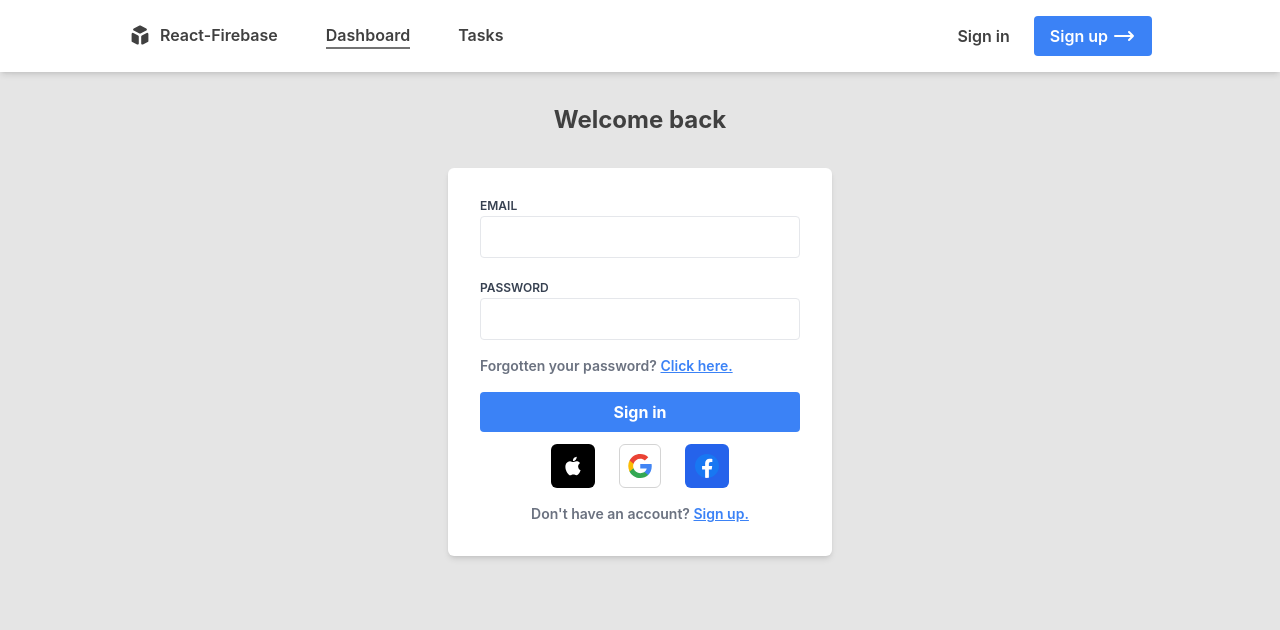
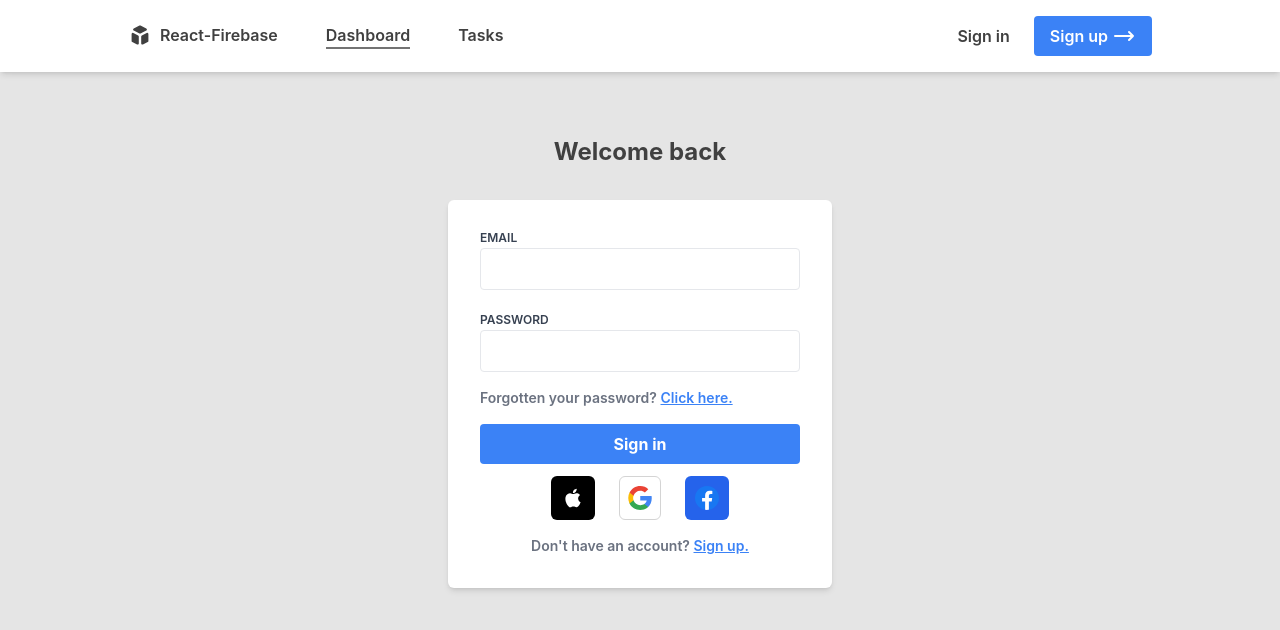
Before and after one commit to dangraham99/react-firebase, a React (Create React App) app: page /login in a window 1280 px wide. Shown: the top 630 px of the page. Built offline with nearby package versions, Linux system fonts and the light colour scheme; no server answers.

Commit message:
auth guard

```diff
--- a/src/App.jsx
+++ b/src/App.jsx
@@ -1,38 +1,48 @@
 import Login from "./components/Login";
 import Navbar from "./components/Navbar";
 import Register from "./components/Register";
-import { BrowserRouter as Router, Route, Routes } from 'react-router-dom'
+import { BrowserRouter as Router, Route, Routes, Switch } from 'react-router-dom'
 import { AuthProvider } from "./contexts/AuthContext"
+import Dashboard from "./components/Dashboard";
+import Private from "./components/Private"
+import ForgotPassword from "./components/ForgotPassword";
 
 function App() {
   return (
-    <AuthProvider>
-      <div className="App font-[Inter]">
-        <Router>
+    <Router>
+      <AuthProvider>
+        <div className="App font-[Inter]">
           <Navbar />
-          <div className="max-w-1/5">
+          <div className="max-w-5xl py-8  mx-auto">
+
             <Routes>
               <Route
+                path='/'
+                exact
+                element={<>
+                  <Private>
+                    <Dashboard />
+                  </Private>
+                </>}
+              />
+              <Route
                 path='/login'
-                element={
-                  <>
-                    <Login />
-                  </>
-                }
+                element={<Login />}
               />
               <Route
                 path='/register'
-                element={
-                  <>
-                    <Register />
-                  </>
-                }
+                element={<Register />}
+              />
+              <Route
+                path='/forgot-password'
+                element={<ForgotPassword />}
+
               />
             </Routes>
           </div>
-        </Router>
-      </div >
-    </AuthProvider>
+        </div >
+      </AuthProvider>
+    </Router >
   );
 }
 
--- /dev/null
+++ b/src/components/Private.jsx
@@ -0,0 +1,26 @@
+import React from 'react'
+import { Route, Navigate } from 'react-router-dom'
+import { useAuth } from '../contexts/AuthContext'
+import FadeLoader from "react-spinners/ClipLoader";
+
+function Private({ children }) {
+
+    const { currentUser, loading } = useAuth()
+
+    if (loading) return <FadeLoader loading={loading} />
+
+    return (
+        <div>
+
+            {
+                currentUser ?
+                    <>{children}</>
+                    :
+                    <Navigate to="/login" />
+            }
+
+        </div>
+    )
+}
+
+export default Private
```
